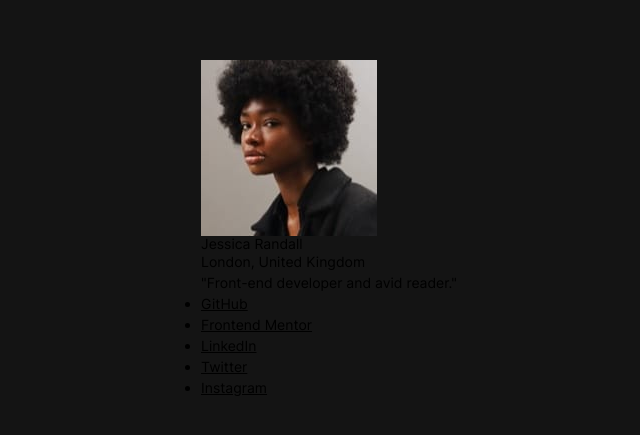
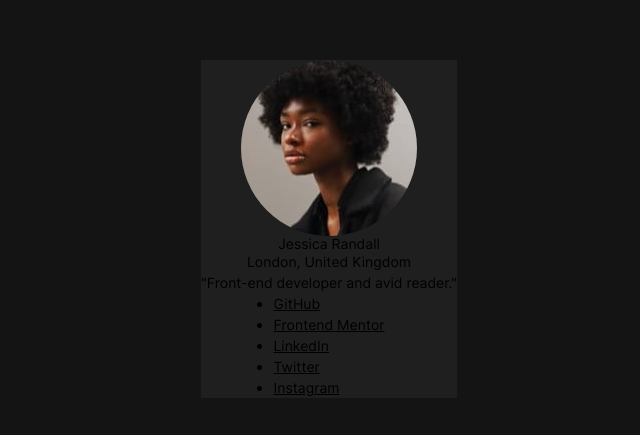
Before and after one commit to LenH4rd/Social-links-profile, a plain HTML site: page index.html in a window 1280 px wide. Shown: the part 171-606 px from the top of the page, without its empty margins (311-951 px from the left). Drawn offline with Linux system fonts and the light colour scheme.

Commit message:
deleted div tag and styled the main tag

```diff
--- a/index.html
+++ b/index.html
@@ -12,7 +12,6 @@
 </head>
 <body>
   <main>
-    <div class="card">
       <img src="./assets/images/avatar-jessica.jpeg" alt="user profile">
       <h2>Jessica Randall</h2>
         <p class="country">London, United Kingdom</p>
@@ -25,7 +24,6 @@
           <li><a href="">Twitter</a></li>
           <li><a href="">Instagram</a></li>
         </ul>
-    </div>
   </main>
   </body>
 </html>
--- a/style.css
+++ b/style.css
@@ -111,7 +111,20 @@ body {
   font-size: var(--fs-primary);
   font-family: var(--ff-primary);
   display: flex;
+  justify-content: center;
   align-items: center;
-  justify-content: center;
   background-color: var(--clr-neutral-offBlack);
 }
+
+main {
+  background-color: var(--clr-neutral-darkGrey);
+  margin: 0 24px;
+  max-width: 384px;
+  display: flex;
+  flex-direction: column;
+  align-items: center;
+
+  & img {
+    border-radius: 100%;
+  }
+}
```
